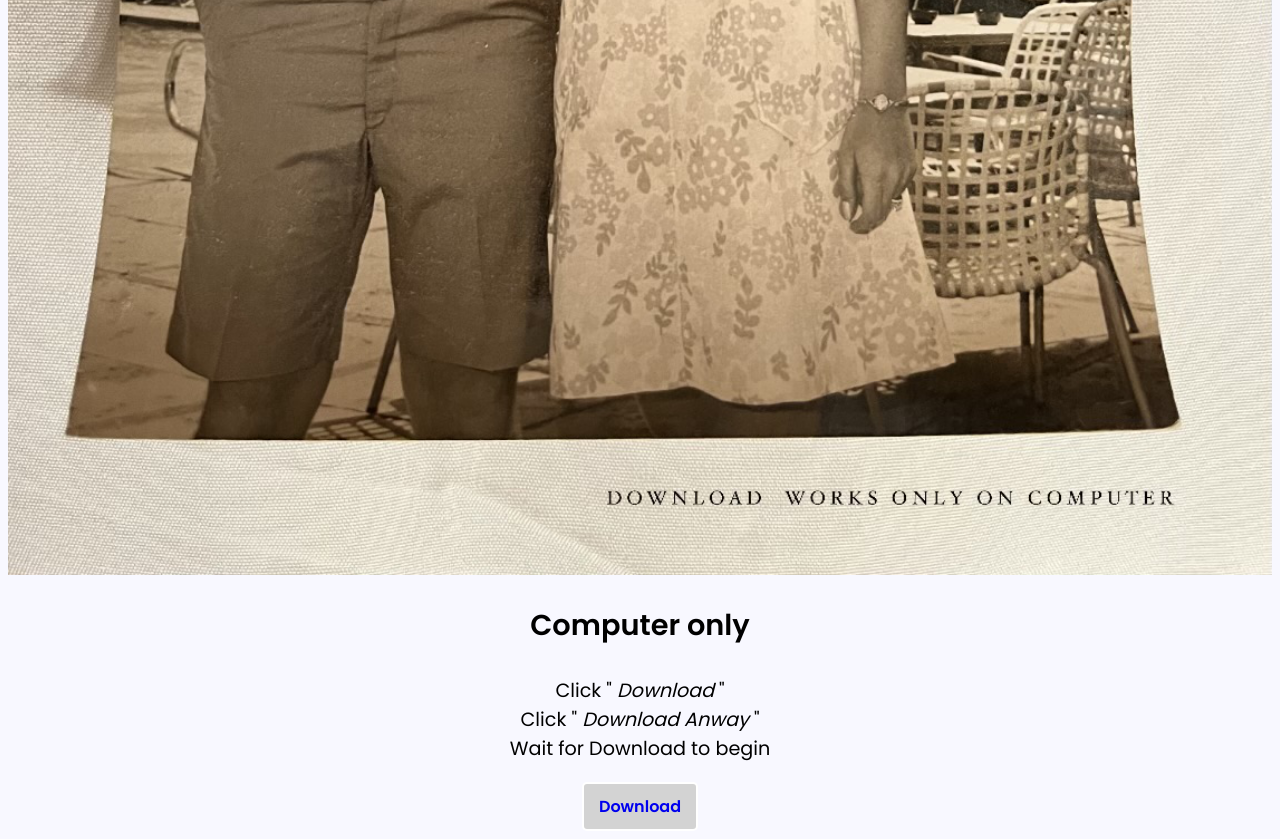
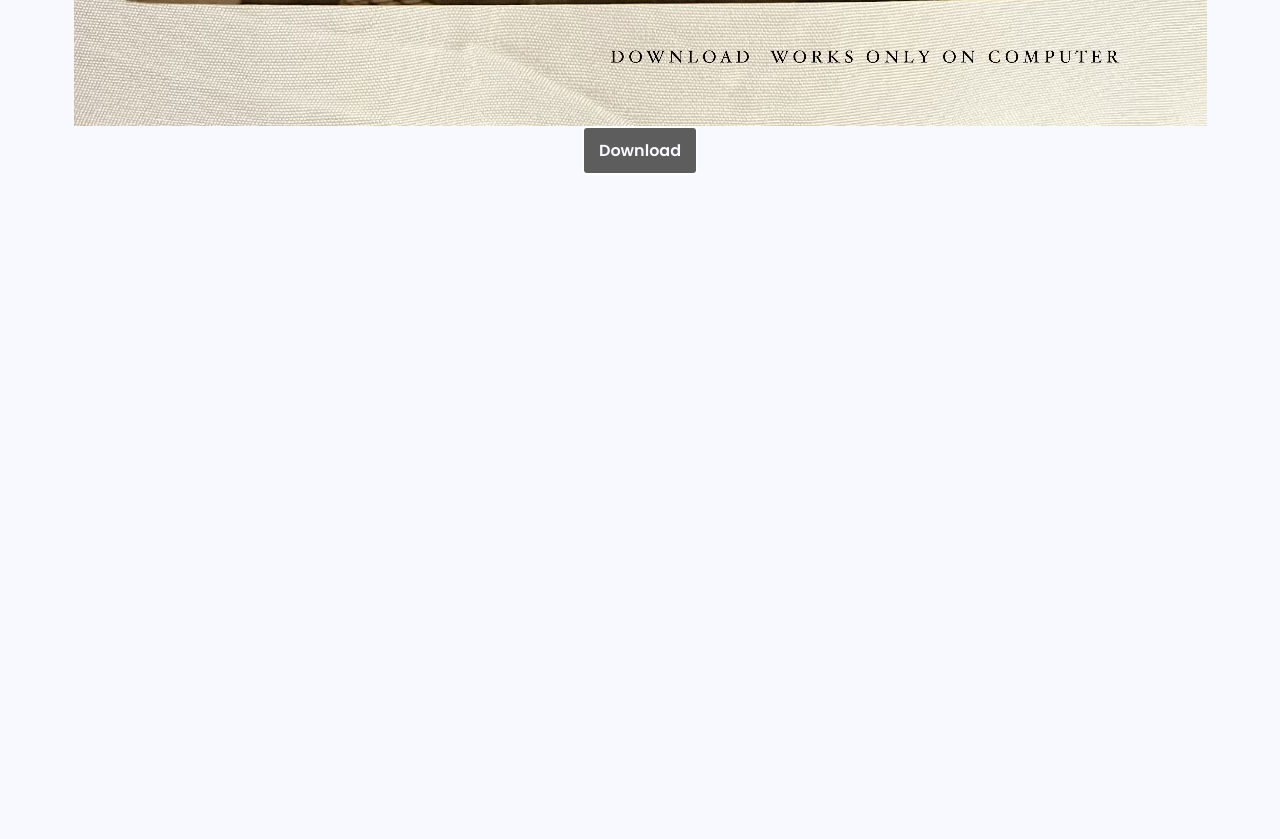
Before and after one commit to dnyiskn/anniversary, a React (Create React App) app: page / in a window 1280 px wide. Shown: the part 1400-2239 px from the top of the page. After the commit the page ends 1583 px from the top, so only its background shows below. Built offline with nearby package versions, Linux system fonts and the light colour scheme.

Commit message:
fixing image

```diff
--- a/src/App.css
+++ b/src/App.css
@@ -19,10 +19,10 @@ h2 {
 }
 
 .container {
-  margin: auto;
   display: flex;
   flex-direction: column;
   text-align: center;
+  margin: auto;
   justify-content: center;
   width: 100%;
 }
@@ -35,9 +35,10 @@ ul {
 }
 
 button {
+  bottom: 10px;
   align-self: center;
   max-width: 50%;
-  background-color: #d3d3d3;
+  background-color: #5D5D5D;
   border-radius: 5px;
   border: solid 2px white;
   padding: 10px 15px;
@@ -46,19 +47,20 @@ button {
 
 button:hover {
   background-color: green;
-  color: white;
 }
 
 a {
   font-family: "Poppins", sans-serif;
   text-decoration: none;
   font-size: 1.2em;
+  color: #F8F8FF;
 }
 
 a:visited {
-  color: black;
+  color: #F8F8FF;
 }
 
-a:hover {
-  color: white;
+.image {
+  max-width: 90vw;
+  margin: 0 auto;
 }/*# sourceMappingURL=App.css.map */
--- a/src/App.js
+++ b/src/App.js
@@ -4,16 +4,7 @@ function App() {
   return (
     <div className="App">
       <div className="container">
-        <h1>55 Years</h1>
-
-      <img src={newImg} alt="Works only on Computer"/>
-
-        <div>
-          <ul className='instructions'><li><h2>Computer only</h2></li>
-          <li>Click " <em>Download</em> "</li>
-          <li>Click " <em>Download Anway</em> "</li>
-          <li>Wait for Download to begin</li></ul>
-        </div>
+      <img className="image"src={newImg} alt="Works only on Computer"/>
         <button>
           <a href="https://drive.google.com/uc?export=download&id=1fDiK41VicGfSCYS_eAj_muuGhDvLhgeh" download="anniversary">Download</a>
         </button>
--- a/src/App.scss
+++ b/src/App.scss
@@ -28,9 +28,10 @@ ul{
     font-size: 1.2em;
 }
 button{
+    bottom: 10px;
     align-self: center;
     max-width: 50%;
-    background-color: #d3d3d3;
+    background-color: #5D5D5D;
     border-radius: 5px;
     border: solid 2px white;
     padding: 10px 15px;
@@ -38,17 +39,17 @@ button{
 }
 button:hover{
     background-color: green;
-
-
 }
 a {
     font-family: 'Poppins', sans-serif;
     text-decoration: none;
     font-size: 1.2em;
+    color:#F8F8FF;
 }
 a:visited{
-    color: black;
+    color: #F8F8FF;
 }
-a:hover{
-    color:white;
+.image{
+    max-width:90vw;
+    margin: 0 auto;
 }
```
Also changed, not shown: 1 other file (tests, documents, lock files or other folders).
